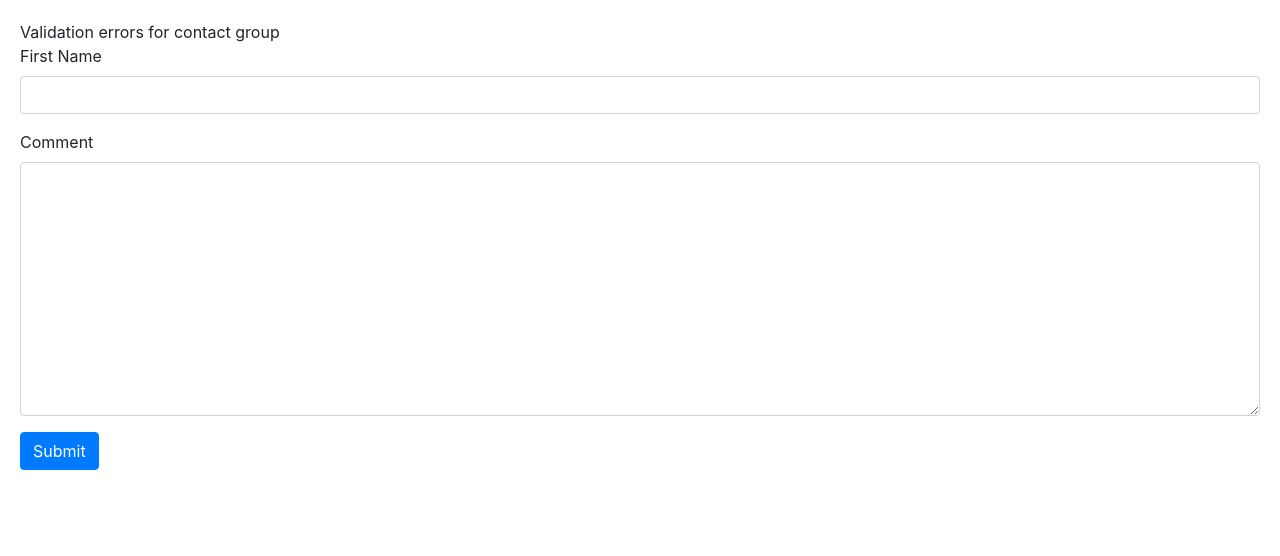
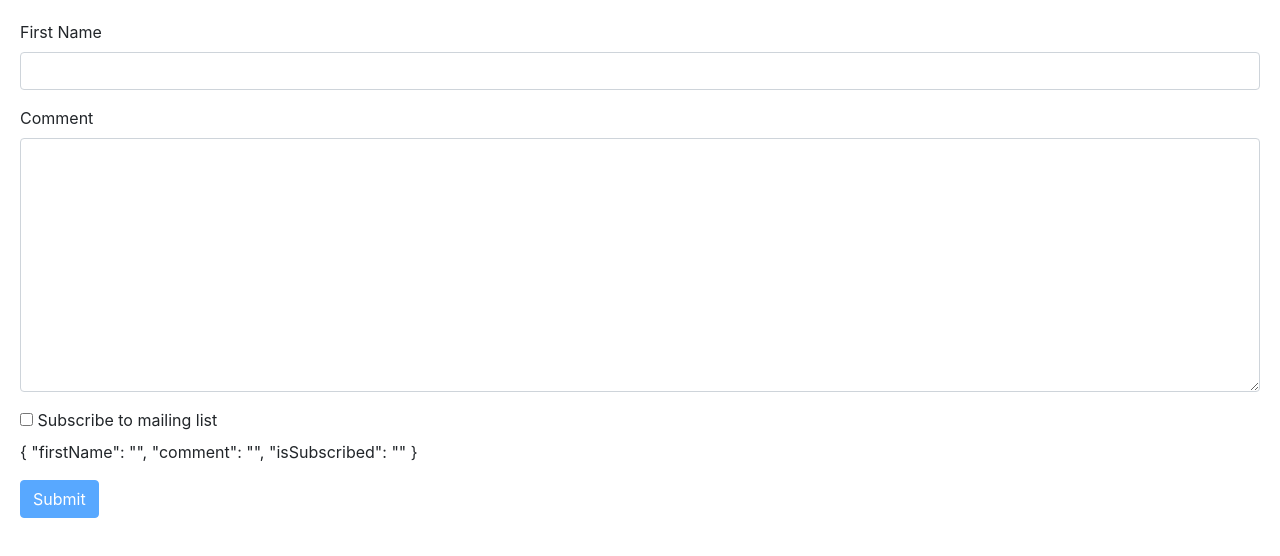
Before and after one commit to carlabalbontin/ng-hello-world, an Angular app: page / in a window 1280 px wide. Shown: the top 556 px of the page. Built offline with nearby package versions, Linux system fonts and the light colour scheme.

Commit message:
Template-driven forms with checkbox

```diff
--- a/src/app/contact-form/contact-form.component.html
+++ b/src/app/contact-form/contact-form.component.html
@@ -1,6 +1,4 @@
 <form ngForm #f="ngForm" (ngSubmit)="submit(f)">
-  <div ngModelGroup="contact" #contact="ngModelGroup">  <!-- Separates de FormGroup into subgroups -->
-    <div *ngIf="!contact.valid">Validation errors for contact group</div>
   <div class="form-group">
     <label for="firstName">First Name</label>
     <input
@@ -29,11 +27,18 @@
       </div>
     </div>
   </div>
-  </div>
 
   <div class="form-group">
     <label for="comment">Comment</label>
-    <textarea id="comment" cols="30" rows="10" class="form-control"></textarea>
+    <textarea ngModel name="comment" #comment="ngModel" id="comment" cols="30" rows="10" class="form-control"></textarea>
   </div>
-  <button class="btn btn-primary">Submit</button>
+  <div class="checkbox">
+    <label>
+      <input type="checkbox" ngModel name="isSubscribed"> Subscribe to mailing list
+    </label>
+  </div>
+  <p>
+    {{ f.value | json }}
+  </p>
+  <button class="btn btn-primary" [disabled]="!f.valid">Submit</button>
 </form>
```
Lines whose indentation alone changed are shown as unchanged.
